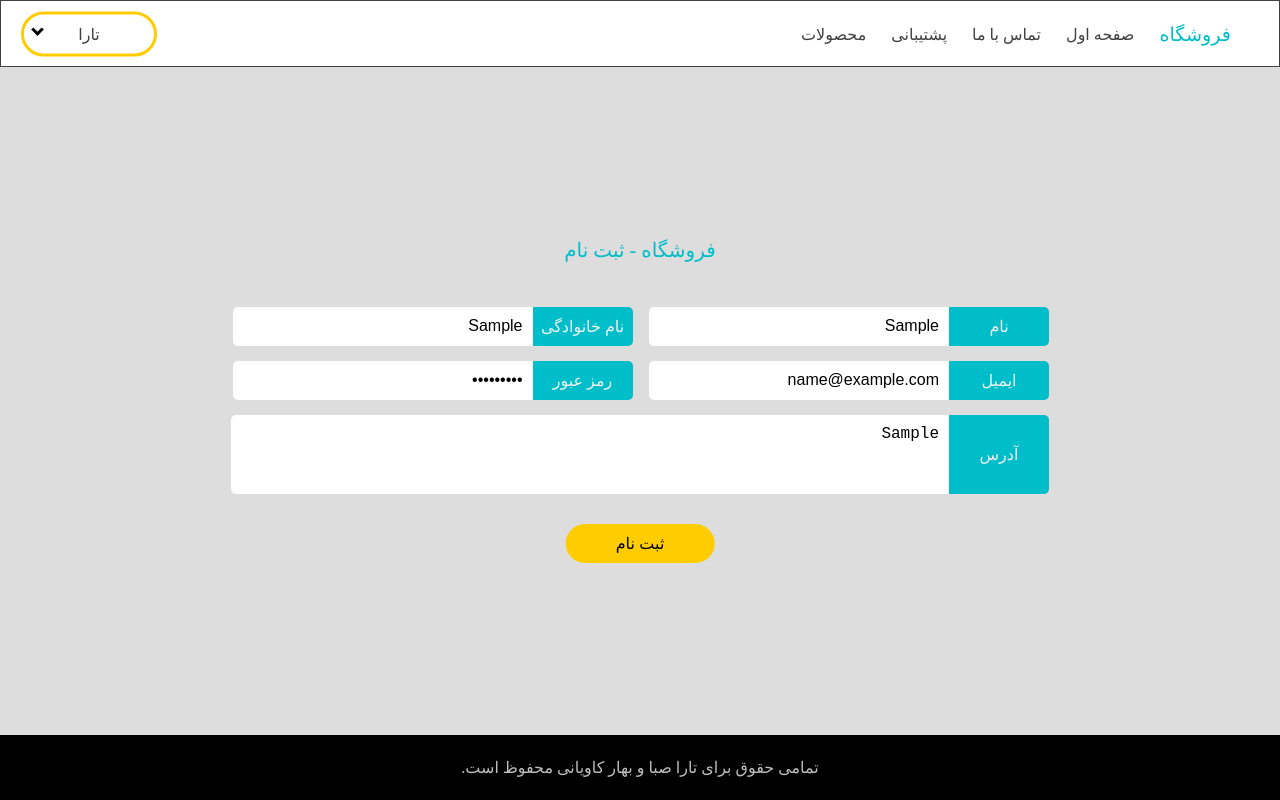
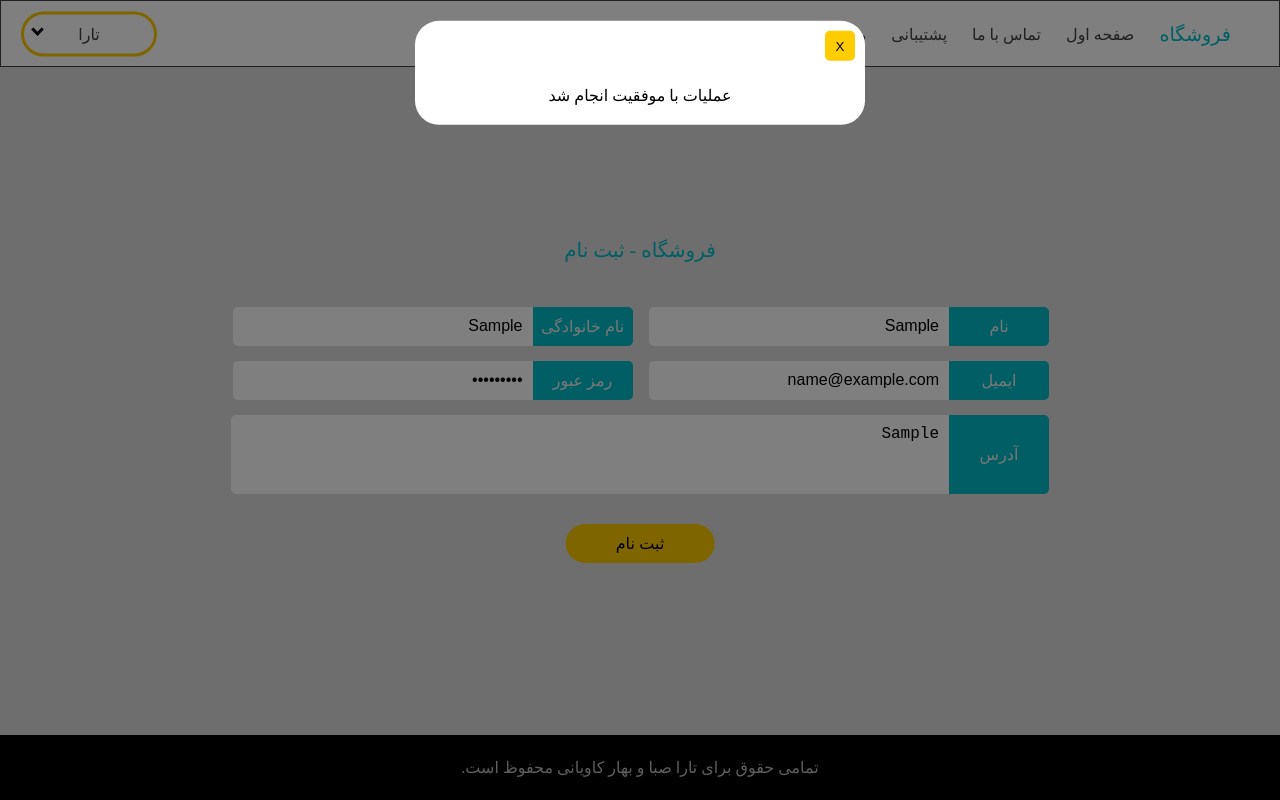
Before and after one commit to Baharkaviani/E-commerce-website, a Vue app: page / in a window 1280 px wide. Both pictures are taken after typing "Sample", "Sample", "name@example.com", "Sample123", "Sample" into the empty fields and a click on the button "ثبت نام". Built offline with nearby package versions, Linux system fonts and the light colour scheme.

Commit message:
Modal added

```diff
--- a/src/App.vue
+++ b/src/App.vue
@@ -6,9 +6,9 @@
         <!--    website component contains the main part of site!    -->
         <website v-if="page=='website'" class="website"/>
 
-<!--        <user_profile v-if="page=='profile'" class="test"></user_profile>-->
+        <user_profile v-if="page=='profile'" class="test"></user_profile>
 
-        <admin_profile v-if="page=='profile'"></admin_profile>
+<!--        <admin_profile v-if="page=='profile'"></admin_profile>-->
 
         <!--    login and register section    -->
 <!--        <div class="loginRegister">-->
@@ -29,8 +29,8 @@
     import nav_menu from "@/components/fixed/nav_menu";
     import footerSection from "@/components/fixed/footerSection";
     import website from "@/components/website";
-    // import user_profile from "@/components/profiles/user_profile";
-    import admin_profile from "@/components/profiles/admin_profile";
+    import user_profile from "@/components/profiles/user_profile";
+    // import admin_profile from "@/components/profiles/admin_profile";
     //import Categories from "@/components/categories";
     import login_register from "@/components/register_login/login_register";
     //import Input_textfield from "@/components/register_login/input_textfield";
@@ -43,8 +43,8 @@
             website,
             login_register,
 
-            // user_profile
-            admin_profile
+            user_profile
+            // admin_profile
             // Categories,
         },
         props:{
--- a/src/components/Modal.vue
+++ b/src/components/Modal.vue
@@ -1,23 +1,109 @@
+
 <template>
-  <div class="modal-backdrop">
-    <div class="modal">
-      <slot name="header">
-      </slot>
+  <transition name="fade">
+    <div class="modal" v-if="show">
+      <div class="modal-backdrop" @click="closeModal()"/>
+      <div class="modal-dialog">
+        <div class="modal-header">
+<!--          <slot name="header"/>-->
+          <button type="button" class="modal-close" @click="closeModal()">
+            X
+          </button>
+        </div>
+        <div class="modal-body">
+          <slot name="body"/>
+        </div>
 
-      <slot name="body">
-      </slot>
+      </div>
+    </div>
+  </transition>
+</template>
 
-      <slot name="footer">
-      </slot>
-    </div>
-  </div>
-</template>
 <script>
 export default {
-  name: "Modal"
-}
+  name: "Modal",
+  data() {
+    return {
+      show: false
+    };
+  },
+  methods: {
+    closeModal() {
+      this.show = false;
+      document.querySelector("body").classList.remove("overflow-hidden");
+    },
+    openModal() {
+      this.show = true;
+      document.querySelector("body").classList.add("overflow-hidden");
+    }
+  }
+};
 </script>
 
+
 <style scoped>
+.modal {
+  overflow-x: hidden;
+  overflow-y: scroll;
+  position: fixed;
+  top: 0;
+  right: 0;
+  bottom: 0;
+  left: 0;
+  z-index: 11;
+  text-align: center;
+}
+  .modal-backdrop {
+    background-color: rgba(0, 0, 0, 0.5);
+    position: fixed;
+    top: 0;
+    right: 0;
+    bottom: 0;
+    left: 0;
+    z-index: 12;
+  }
+  .modal-dialog {
+    background-color: #ffffff;
+    position:relative;
+    width: 450px;
+    display: flex;
+    flex-direction: column;
+    border-radius: 24px;
+    z-index: 13;
+    margin-right: auto;
+    margin-left: auto;
+    top :0%;
+    transform: translate(0%,20%);
+    overflow-y: auto;
 
+
+  }
+  .modal-close {
+    border-radius: 5px;
+    width: 30px;
+    height: 30px;
+    background-color: #ffcc00;
+    border:none;
+  }
+  .modal-header {
+    padding: 10px;
+    text-align: right;
+  }
+  .modal-body {
+    padding: 0px 40px 20px;
+    overflow: auto;
+    display: flex;
+    flex-direction: column;
+    align-items: stretch;
+
+  }
+
+.fade-enter-active,
+.fade-leave-active {
+  transition: opacity 1s;
+}
+.fade-enter,
+.fade-leave-to {
+  opacity: 0;
+}
 </style>
--- a/src/components/register_login/login_register.vue
+++ b/src/components/register_login/login_register.vue
@@ -30,17 +30,24 @@
       <p v-if="!login && !this.valid['address']" class="address-error error" >{{this.error['address']}}</p>
     </form>
 
+    <modal ref="modalName">
+      <template v-slot:body>
+       <p class="modal">عملیات با موفقیت انجام شد</p>
+      </template>
+    </modal>
 
-    <button v-if="!login" type="submit" form='signup-form' >{{getText}}</button>
+    <button v-if="!login" type="submit"  @click="submit($refs)" form='signup-form' >{{getText}}</button>
     <button v-else type="submit" form='login-form' >{{getText}}</button>
   </div>
 </template>
 
 <script>
 import Input_textfield from "@/components/register_login/input_textfield";
+import Modal from "@/components/Modal";
 export default {
   name: "login_register",
-  components: {Input_textfield},
+  components: {Input_textfield,
+              Modal },
   props: {
     login: Boolean
   },
@@ -173,6 +180,10 @@ export default {
     clear(argument){
       this.error[argument] = ''
       this.valid[argument] = true
+    },
+    submit($refs){
+      console.log("hello")
+      $refs.modalName.openModal()
     }
   }
 }
```
